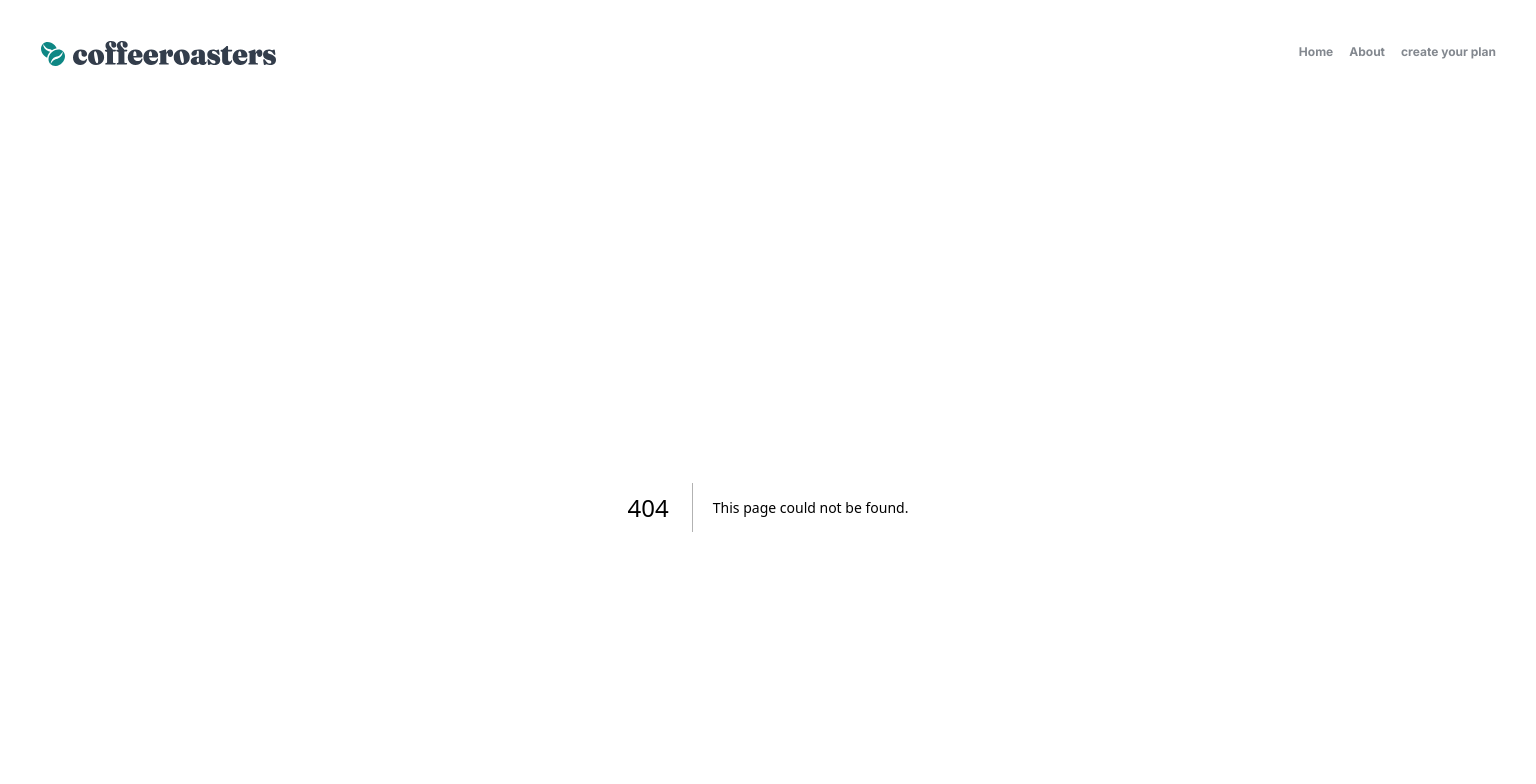
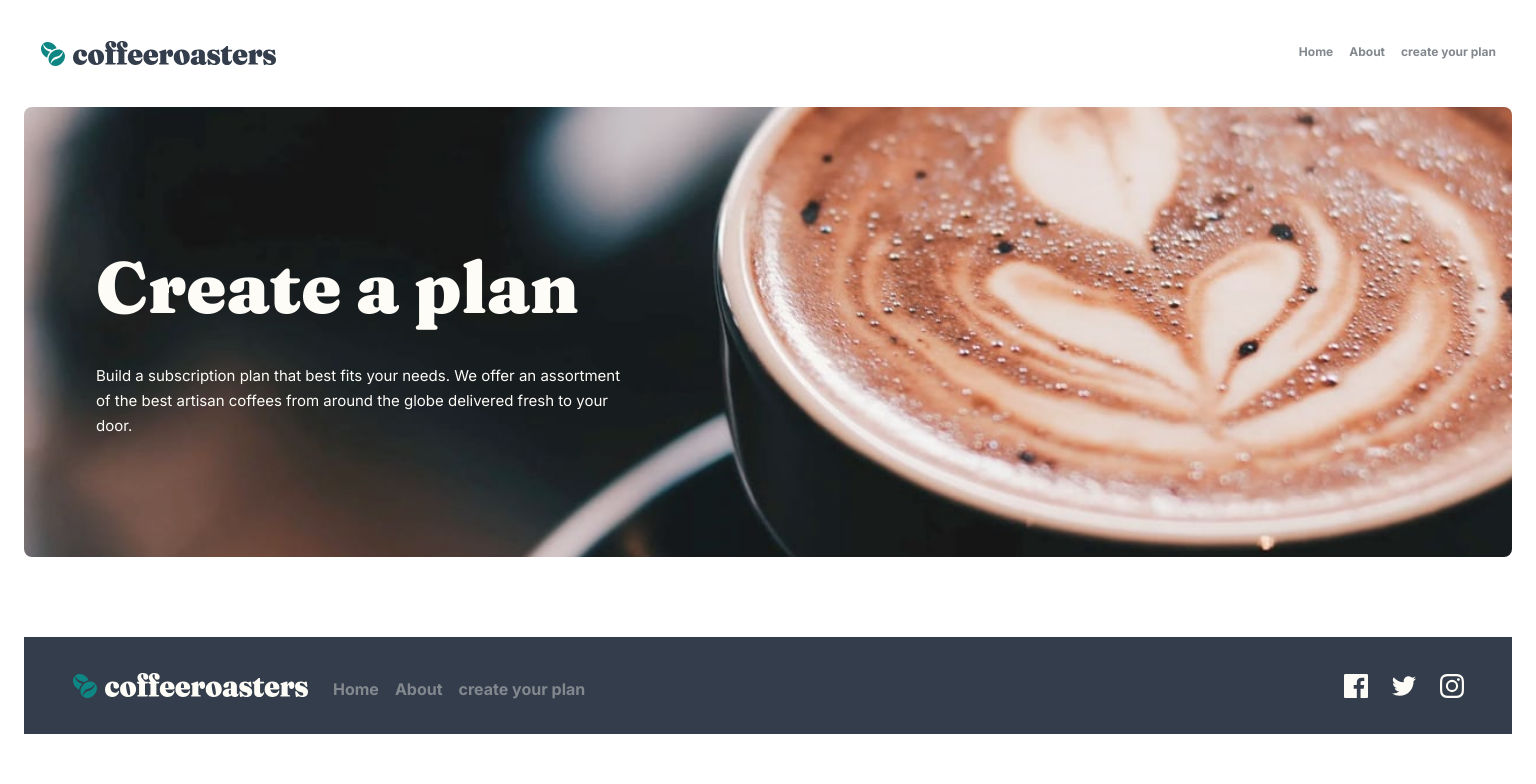
Before and after one commit to dors001/coffeeroaster-subscription-site, a Next.js app: page /plan in a window 1536 px wide. Before the commit this address had no page. Shown: the top 784 px of the page. Built offline with nearby package versions, Linux system fonts and the light colour scheme.

Commit message:
Define plan banner component

```diff
--- a/app/globals.css
+++ b/app/globals.css
@@ -462,7 +462,7 @@ h4 {
     justify-content: space-between;
     align-items: center;
     padding: 0 48px;
-    margin: 80px;
+    margin: 80px 24px;
   }
 
   .socials-container {
@@ -688,3 +688,62 @@ h4 {
     padding: 165px;
   }
  }
+
+ .plan-banner-container {
+  background-image: url("/assets/plan/mobile/image-hero-blackcup.jpg");
+  background-size: cover;
+  margin: auto 24px;
+  height: 327px;
+  border-radius: 8px;
+ }
+
+ .banner-body-container {
+  margin: auto 24px;
+ }
+
+ @media screen and (min-width: 768px) {
+
+ .plan-banner-container {
+  background-image: url("/assets/plan/tablet/image-hero-blackcup.jpg");
+  background-size: cover;
+  background-position: right;
+  height: 400px;
+ }
+
+  .banner-body-container {
+    text-align: left;
+    width: 50vw;
+    margin-left: 48px;
+  }
+
+  .banner-body-container > h2 {
+    font-size: 48px;
+    line-height: 48px;
+  }
+ }
+
+ @media screen and (min-width: 1024px) {
+  .banner-body-container {
+    width: 45vw;
+    margin-left: 64px;
+  }
+ }
+
+ @media screen and (min-width: 1440px) {
+  .plan-banner-container {
+    background-image: url("/assets/plan/desktop/image-hero-blackcup.jpg");
+    background-size: cover;
+    height: 450px;
+   }
+
+   .banner-body-container {
+    width: 35vw;
+    margin-left: 72px;
+  }
+
+  .banner-body-container > h2 {
+    margin-bottom: 40px;
+    font-size: 72px;
+    line-height: 72px;
+  }
+ }
--- /dev/null
+++ b/app/plan/components/banner.tsx
@@ -0,0 +1,23 @@
+import React from "react";
+
+const Banner = () => {
+  const bannerText =
+    "Build a subscription plan that best fits your needs. We offer an assortment of the best artisan coffees from around the globe delivered fresh to your door.";
+
+  return (
+    <>
+      <section>
+        <div className="plan-banner-container flex">
+          <div className="banner-body-container text-center">
+            <h2 className="heading text-primary-text-color mt-6 mb-6">
+              Create a plan
+            </h2>
+            <p className="body-text text-primary-text-color">{bannerText}</p>
+          </div>
+        </div>
+      </section>
+    </>
+  );
+};
+
+export default Banner;
--- /dev/null
+++ b/app/plan/page.tsx
@@ -0,0 +1,12 @@
+import React from "react";
+import Banner from "./components/banner";
+
+const PlanPage = () => {
+  return (
+    <>
+      <Banner />
+    </>
+  );
+};
+
+export default PlanPage;
```
